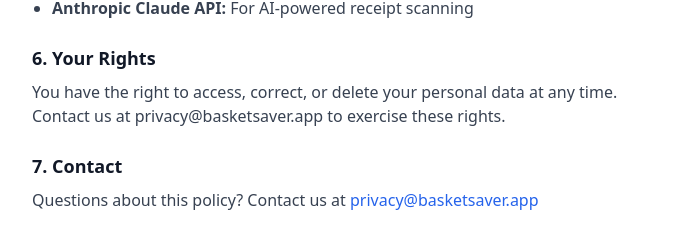
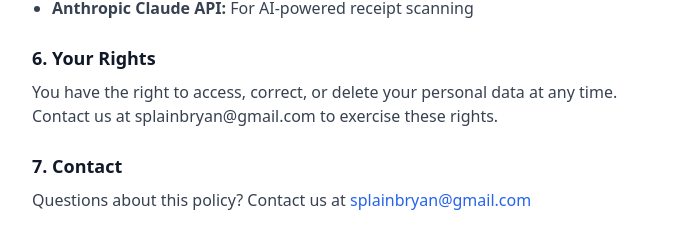
Before and after one commit to splainbryan-dev/basketsaver-two, a React (Vite) app: page /PrivacyPolicy in a window 1280 px wide. Shown: the part 1077-1325 px from the top of the page, without its empty margins (288-984 px from the left). Built offline with nearby package versions, Linux system fonts and the light colour scheme.

Commit message:
All page updates and Supabase integration

```diff
--- a/src/pages/PrivacyPolicy.jsx
+++ b/src/pages/PrivacyPolicy.jsx
@@ -64,12 +64,12 @@
 
           <section>
             <h2 className="text-lg font-bold text-gray-900 mb-2">6. Your Rights</h2>
-            <p>You have the right to access, correct, or delete your personal data at any time. Contact us at privacy@basketsaver.app to exercise these rights.</p>
+            <p>You have the right to access, correct, or delete your personal data at any time. Contact us at splainbryan@gmail.com to exercise these rights.</p>
           </section>
 
           <section>
             <h2 className="text-lg font-bold text-gray-900 mb-2">7. Contact</h2>
-            <p>Questions about this policy? Contact us at <span className="text-blue-600">privacy@basketsaver.app</span></p>
+            <p>Questions about this policy? Contact us at <span className="text-blue-600">splainbryan@gmail.com</span></p>
           </section>
         </div>
       </div>
--- a/src/pages/TermsOfService.jsx
+++ b/src/pages/TermsOfService.jsx
@@ -29,7 +29,7 @@
             <h2 className="text-lg font-bold text-gray-900 mb-2">2. Price Information Disclaimer</h2>
             <p>BasketSaver provides grocery price comparisons for informational purposes only. Prices shown are either real-time data from store APIs or algorithm-based estimates.</p>
             <ul className="list-disc pl-5 space-y-1 mt-2">
-              <li>Real prices (Kroger, Walmart, Target) are pulled live from official APIs and are accurate at time of display.</li>
+              <li>Store prices are sourced from available retail data and are accurate at time of display.</li>
               <li>Estimated prices for other stores are generated by our algorithm and may differ from actual in-store prices by up to 15%.</li>
               <li>BasketSaver is not responsible for price discrepancies between the app and actual store prices.</li>
               <li>Always verify prices in-store before making purchasing decisions.</li>
@@ -69,7 +69,7 @@
 
           <section>
             <h2 className="text-lg font-bold text-gray-900 mb-2">8. Contact</h2>
-            <p>Questions? Contact us at <span className="text-blue-600">legal@basketsaver.app</span></p>
+            <p>Questions? Contact us at <span className="text-blue-600">splainbryan@gmail.com</span></p>
           </section>
         </div>
       </div>
```
